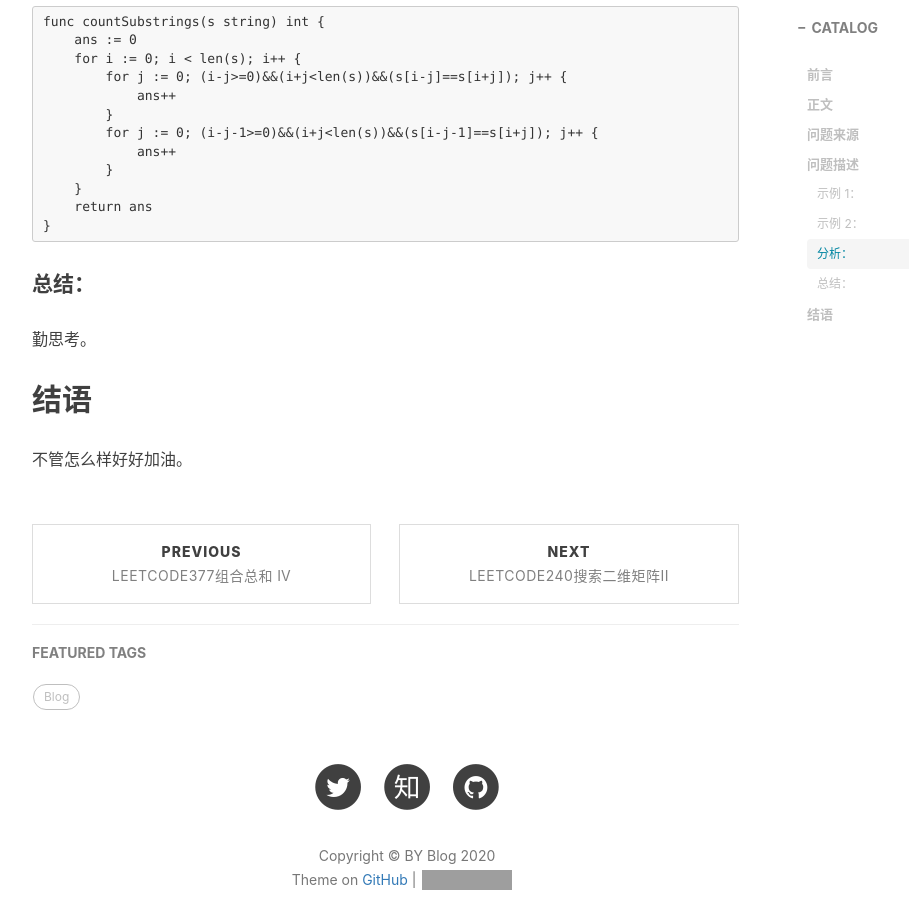
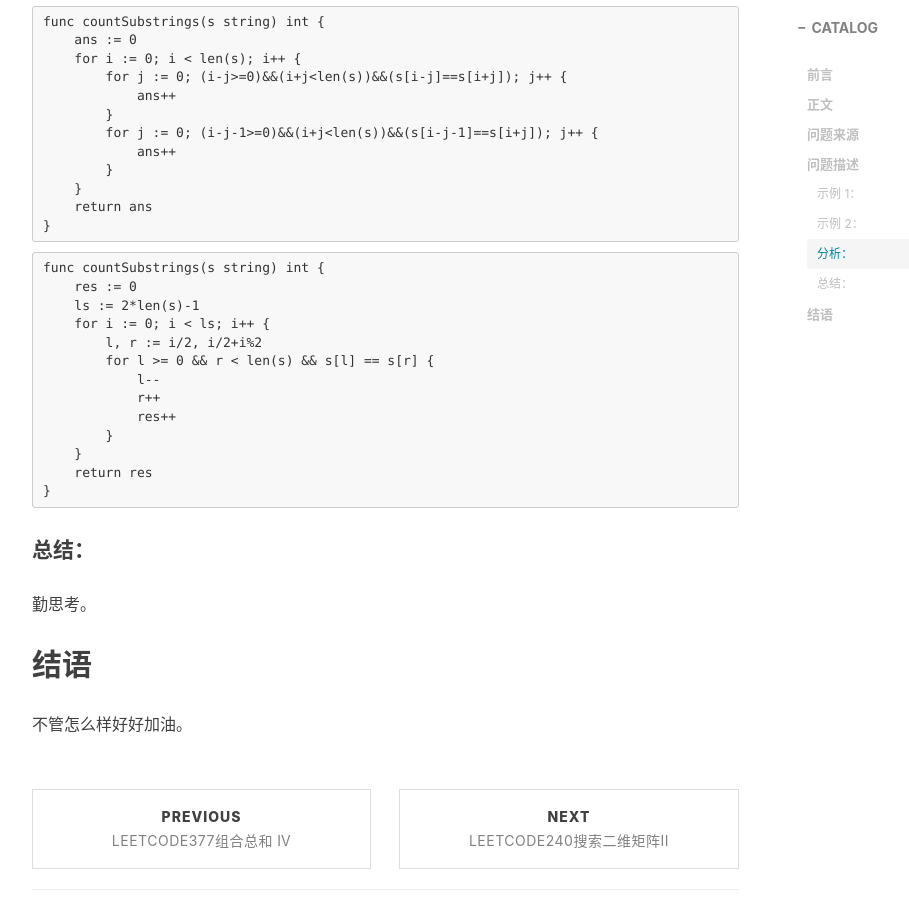
Before and after one commit to pamleft/pamleft.github.io, a Jekyll site: the page built from _posts/2019-05-30-leetcode647回文子串.md, in a window 1280 px wide and 900 px high, scrolled down 1303 px. Shown: the whole window, without its empty margins (233-1142 px from the left). Built offline with Jekyll 4.4.1, drawn with Linux system fonts in a browser that asks for light colours; nearby versions of some CDN libraries; comment, search, counter and statistics services are not loaded; grey boxes are pictures that could not be loaded.

Commit message:
leetcode647mod

````diff
--- a/_posts/2019-05-30-leetcode647回文子串.md
+++ b/_posts/2019-05-30-leetcode647回文子串.md
@@ -54,6 +54,21 @@ func countSubstrings(s string) int {
     return ans
 }
 ```
+```
+func countSubstrings(s string) int {
+    res := 0
+    ls := 2*len(s)-1
+    for i := 0; i < ls; i++ {
+        l, r := i/2, i/2+i%2
+        for l >= 0 && r < len(s) && s[l] == s[r] {
+            l--
+            r++
+            res++
+        }
+    }
+    return res
+}
+```
 #### 总结：
 勤思考。
 
````
